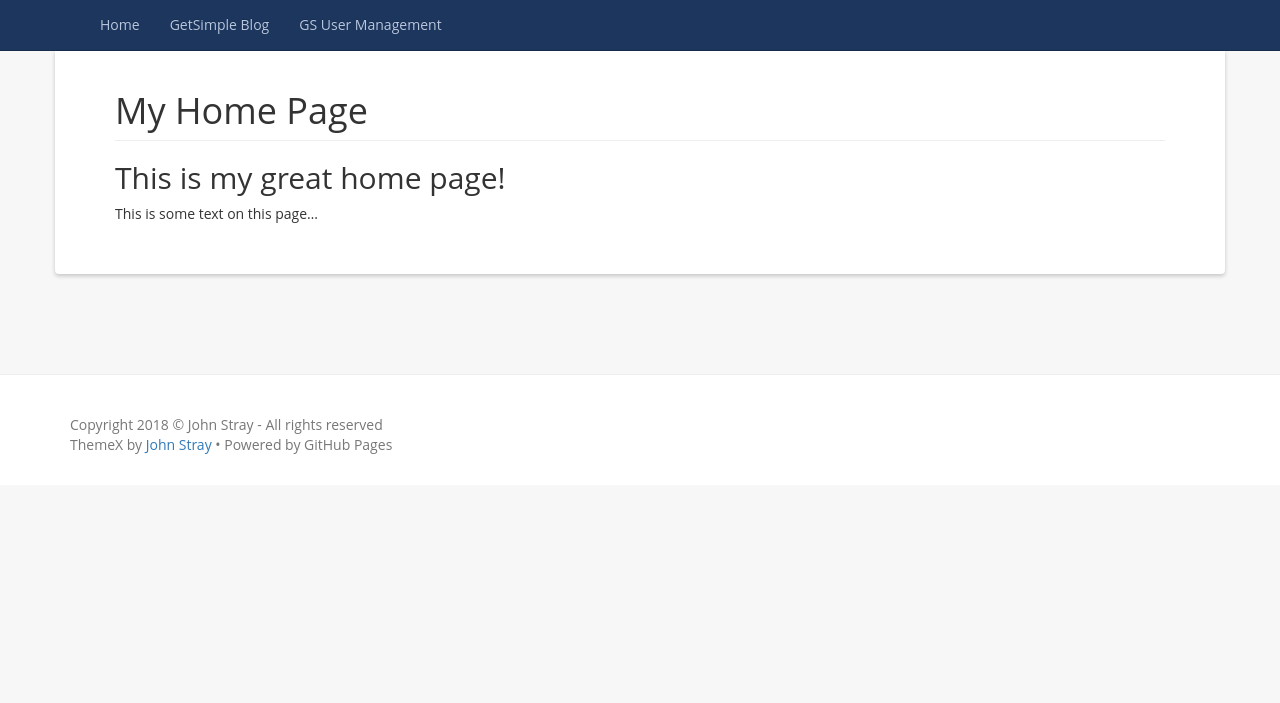
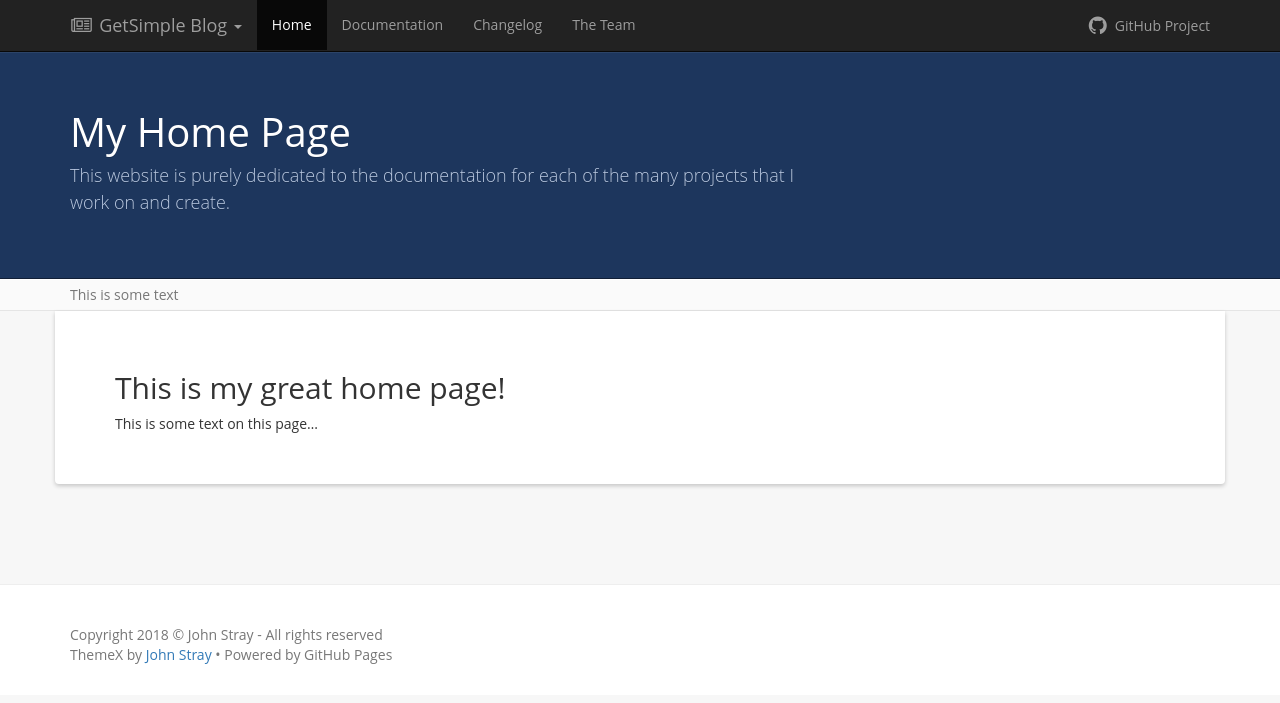
Before and after one commit to johnstray/johnstray.github.io, a Jekyll site: the page built from index.md, in a window 1280 px wide. Shown: the top 703 px of the page. Built offline with Jekyll 4.4.1, drawn with Linux system fonts in a browser that asks for light colours.

Commit message:
Update index.md

```diff
--- a/index.md
+++ b/index.md
@@ -1,6 +1,7 @@
 ---
 title: My Home Page
-layout: default
+description: This website is purely dedicated to the documentation for each of the many projects that I work on and create.
+layout: homepage
 ---
 
 ## This is my great home page!
```
